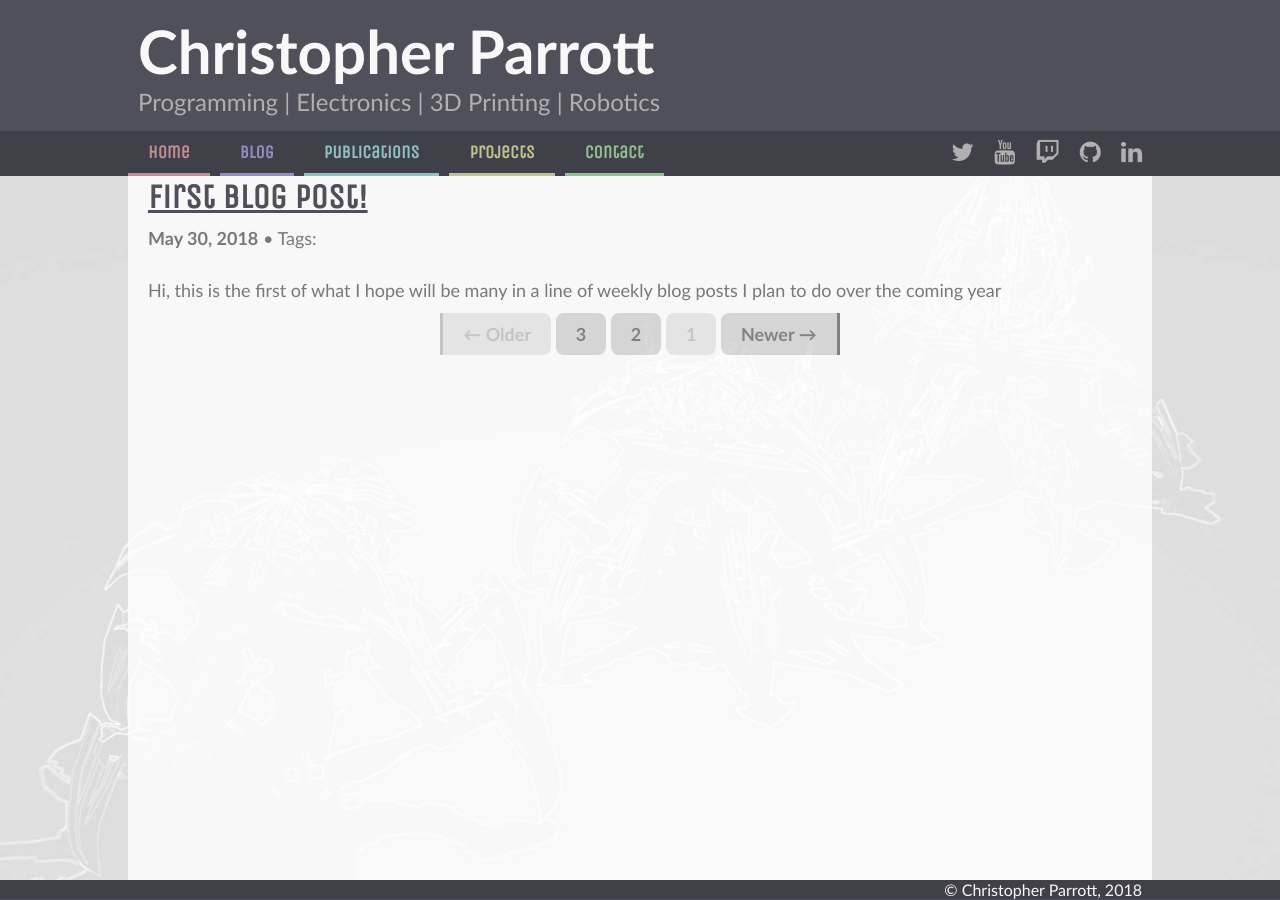
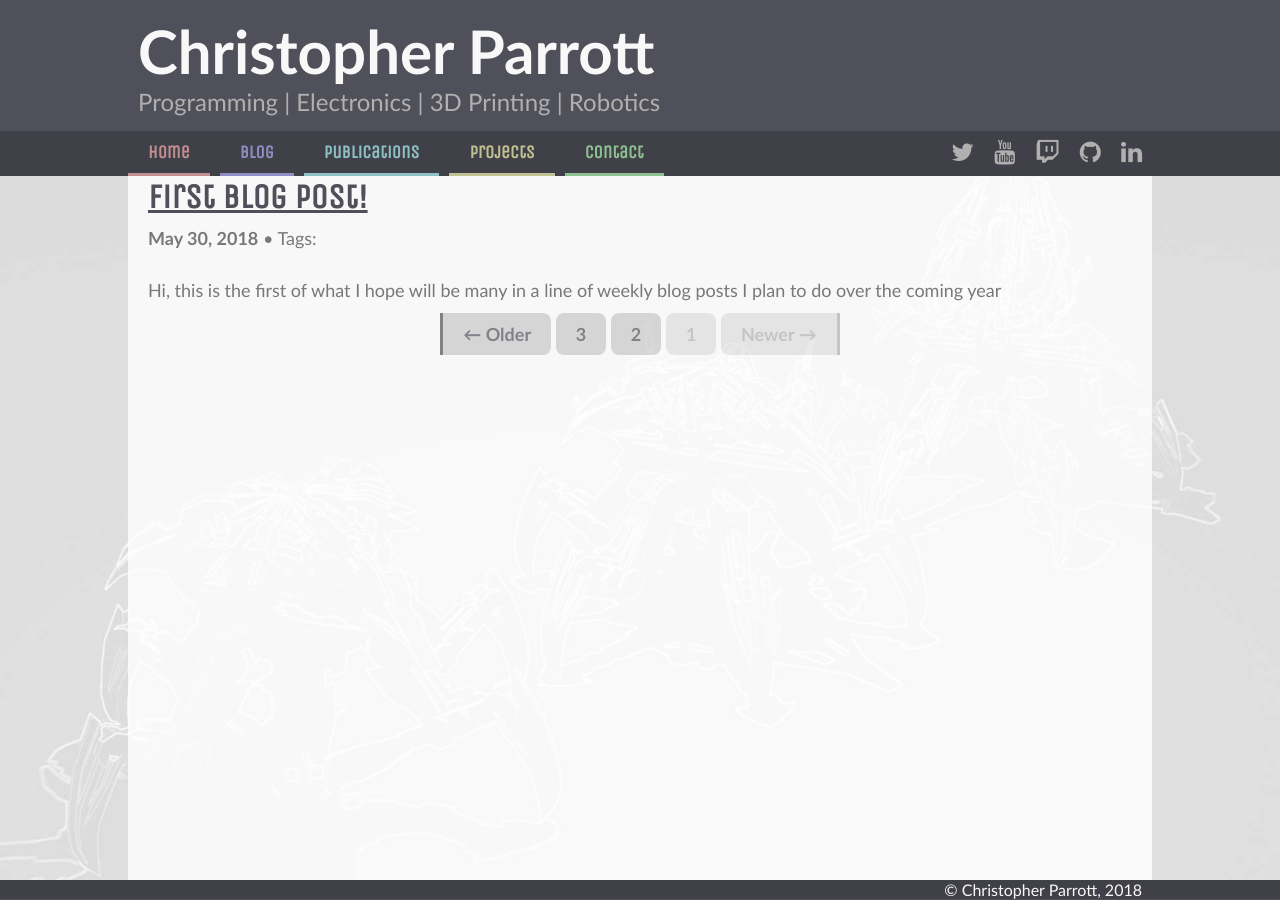
Before and after one commit to christophertmparrott/christophertmparrott.github.io, a Jekyll site: the page built from bloggg/index.html, in a window 1280 px wide. Built offline with Jekyll 4.4.1, drawn with Linux system fonts in a browser that asks for light colours; some web fonts are replaced; the list of posts is cut into pages by our own code.

Commit message:
Swapped newer and older buttons around

```diff
--- a/bloggg/index.html
+++ b/bloggg/index.html
@@ -34,10 +34,10 @@ title: Bloggg
 				<!-- pagination -->
 			{% if paginator.total_pages > 1 %}
 				<div class="pagenav">
-				{% if paginator.previous_page %}
-					<a class="darken newer" href="{{site.baseurl}}{{ paginator.previous_page_path}}">&larr; Older</a>
+				{% if paginator.next_page %}
+					<a class="darken older" href="{{site.baseurl}}{{ paginator.next_page_path}}">&larr; Older</a>
 				{% else %}
-					<span class="darken newer">&larr; Older</span>
+					<span class="darken older">&larr; Older</span>
 				{% endif %}
 
 				{% for page in (1..paginator.total_pages) reversed %}
@@ -50,10 +50,10 @@ title: Bloggg
 					{% endif %}
 				{% endfor %}
 
-				{% if paginator.next_page %}
-					<a class="darken older" href="{{site.baseurl}}{{paginator.next_page_path}}">Newer &rarr;</a>
+				{% if paginator.previous_page %}
+					<a class="darken newer" href="{{site.baseurl}}{{paginator.previous_page_path}}">Newer &rarr;</a>
 				{% else %}
-					<span class="darken older">Newer &rarr;</span>
+					<span class="darken newer">Newer &rarr;</span>
 				{% endif %}
 				</div>
 			{% endif %}
--- a/main.css
+++ b/main.css
@@ -555,17 +555,17 @@ nav > ul > .active > a:focus {
 }
 
 .pagenav > .newer {
+	border-right-width: 3px;
+	border-right-style: solid;
+	border-top-left-radius: 8px;
+	border-bottom-left-radius: 8px;
+}
+
+.pagenav > .older {
 	border-left-width: 3px;
 	border-left-style: solid;
 	border-top-right-radius: 8px;
 	border-bottom-right-radius: 8px;
-}
-
-.pagenav > .older {
-	border-right-width: 3px;
-	border-right-style: solid;
-	border-top-left-radius: 8px;
-	border-bottom-left-radius: 8px;
 }
 
 .pagenav > .middle {
```
